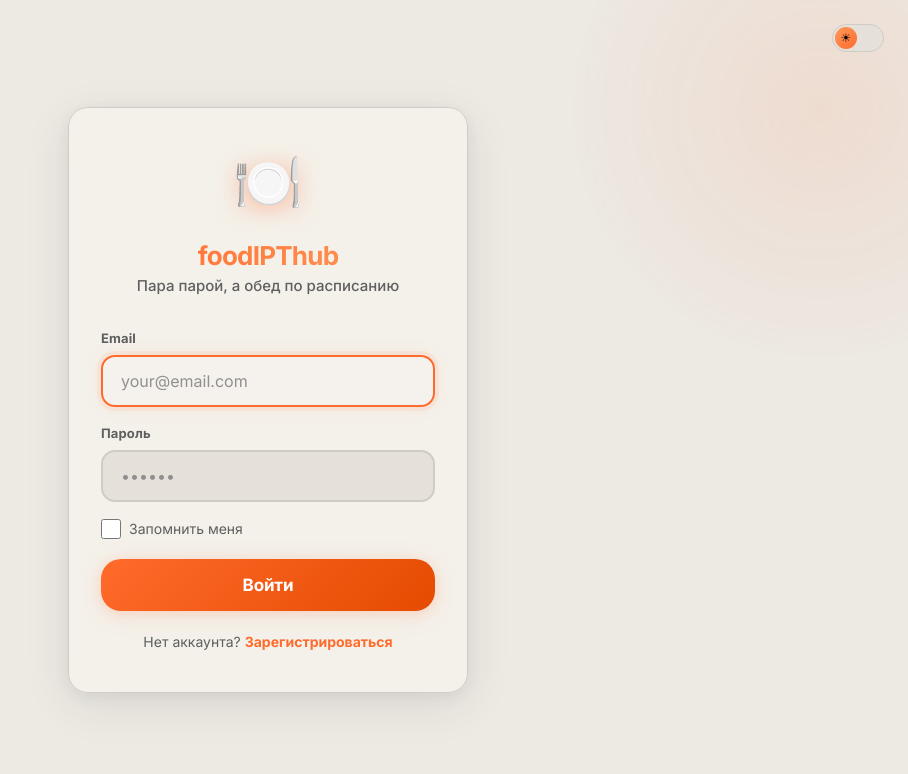
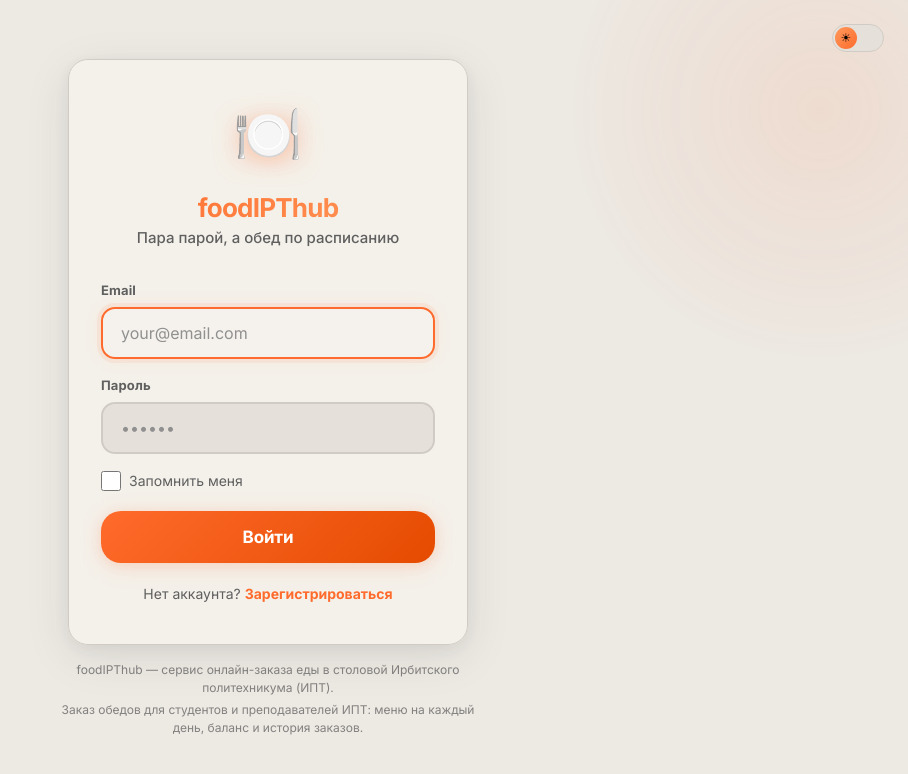
Before and after one commit to Max-Garich/FoodOrderHub, a React (Vite) app in the folder client/: page /login in a window 1280 px wide. Shown: the top 774 px of the page, without its empty margins (372-1280 px from the left). Built offline with nearby package versions, Linux system fonts and the light colour scheme.

Commit message:
Add IPT/Irbit polytechnic keywords for search queries

```diff
--- a/client/index.html
+++ b/client/index.html
@@ -3,8 +3,9 @@
   <head>
     <meta charset="UTF-8" />
     <meta name="viewport" content="width=device-width, initial-scale=1.0, viewport-fit=cover" />
-    <title>foodIPThub — Заказ еды онлайн</title>
-    <meta name="description" content="foodIPThub — система заказа еды с управлением балансом: меню на каждый день, заказ в пару кликов, история заказов и отчёты." />
+    <title>foodIPThub — Заказ еды онлайн · Столовая Ирбитского политехникума (ИПТ)</title>
+    <meta name="description" content="foodIPThub — онлайн-заказ еды в столовой Ирбитского политехникума (ИПТ). Меню на каждый день, заказ обеда в пару кликов для студентов и преподавателей ИПТ, история заказов и баланс." />
+    <meta name="keywords" content="ипт еда, ипт столовая, ипт заказать еду, ирбитский политехникум столовая, ирбитский политехникум еда, заказать еду ипт, обед ипт, foodIPThub, food-hub27" />
     <meta name="theme-color" content="#0ea5e9" />
     <link rel="canonical" href="https://food-hub27.online/" />
     <link rel="icon" type="image/svg+xml" href="/favicon.svg" />
@@ -12,10 +13,23 @@
     <!-- Open Graph: карточка при отправке ссылки в Telegram/WhatsApp/VK -->
     <meta property="og:type" content="website" />
     <meta property="og:site_name" content="foodIPThub" />
-    <meta property="og:title" content="foodIPThub — Заказ еды онлайн" />
-    <meta property="og:description" content="Меню на каждый день, заказ в пару кликов, история и отчёты. Заказ еды для команды." />
+    <meta property="og:title" content="foodIPThub — Заказ еды онлайн · Столовая Ирбитского политехникума (ИПТ)" />
+    <meta property="og:description" content="Онлайн-заказ обедов в столовой Ирбитского политехникума (ИПТ): меню на каждый день, заказ в пару кликов, история и баланс." />
     <meta property="og:url" content="https://food-hub27.online/" />
     <meta property="og:locale" content="ru_RU" />
+
+    <!-- Структурированные данные: поисковики связывают сайт с ИПТ -->
+    <script type="application/ld+json">
+    {
+      "@context": "https://schema.org",
+      "@type": "WebSite",
+      "name": "foodIPThub",
+      "alternateName": ["ИПТ еда", "ИПТ столовая", "Столовая Ирбитского политехникума"],
+      "url": "https://food-hub27.online/",
+      "description": "Онлайн-заказ еды в столовой Ирбитского политехникума (ИПТ) для студентов и преподавателей."
+    }
+    </script>
+
     <script>
       // Apply theme before React renders to prevent flash.
       // Приоритет: ручной выбор пользователя (themeChoice) → системная тема.
--- a/client/src/index.css
+++ b/client/src/index.css
@@ -1579,6 +1579,20 @@ input.counter-value::-webkit-inner-spin-button {
 }
 
 .login-footer a:hover { color: var(--primary-dark); }
+
+/* ===== SEO-блок на публичных страницах ===== */
+.login-seo {
+  max-width: 420px;
+  margin: 16px auto 0;
+  text-align: center;
+  font-size: 0.75rem;
+  line-height: 1.5;
+  color: var(--text-secondary);
+  opacity: 0.75;
+}
+
+.login-seo p { margin: 0 0 4px; }
+
 
 /* ===== Admin Login Variant ===== */
 .login-page-admin::before {
--- a/client/src/pages/user/LoginPage.jsx
+++ b/client/src/pages/user/LoginPage.jsx
@@ -95,6 +95,11 @@ export default function LoginPage() {
           Нет аккаунта? <Link to="/register">Зарегистрироваться</Link>
         </div>
       </div>
+
+      <div className="login-seo">
+        <p>foodIPThub — сервис онлайн-заказа еды в столовой Ирбитского политехникума (ИПТ).</p>
+        <p>Заказ обедов для студентов и преподавателей ИПТ: меню на каждый день, баланс и история заказов.</p>
+      </div>
     </div>
   );
 }
--- a/client/src/pages/user/RegisterPage.jsx
+++ b/client/src/pages/user/RegisterPage.jsx
@@ -194,6 +194,10 @@ export default function RegisterPage() {
           Уже есть аккаунт? <Link to="/login">Войти</Link>
         </div>
       </div>
+
+      <div className="login-seo">
+        <p>Регистрация в foodIPThub — сервисе заказа еды в столовой Ирбитского политехникума (ИПТ).</p>
+      </div>
     </div>
   );
 }
```
